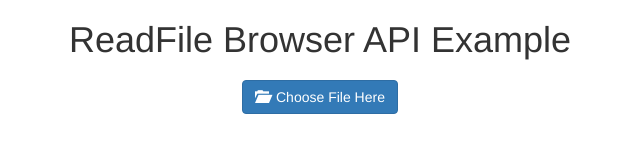
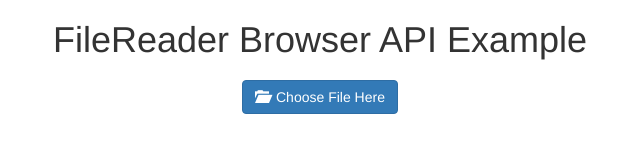
Before and after one commit to jwill9999/readfile_browser_api, a plain HTML site: page index.html in a window 1280 px wide. Shown: the whole page, without its empty margins (320-960 px from the left). Drawn offline with nearby package versions, Linux system fonts and the light colour scheme.

Commit message:
Readme docs updated

```diff
--- a/index.html
+++ b/index.html
@@ -4,7 +4,7 @@
 <head>
   <meta charset="utf-8">
   <meta name="viewport" content="width=device-width">
-  <title>ReadFile API</title>
+  <title>FileReader API</title>
   <link rel="stylesheet" href="https://maxcdn.bootstrapcdn.com/bootstrap/3.3.7/css/bootstrap.min.css" integrity="sha384-BVYiiSIFeK1dGmJRAkycuHAHRg32OmUcww7on3RYdg4Va+PmSTsz/K68vbdEjh4u"
     crossorigin="anonymous">
 
@@ -15,7 +15,7 @@
   <div class="container  ">
     <div class="row ">
       <div class="col-xs-12 ">
-        <h1>ReadFile Browser API Example</h1>
+        <h1>FileReader Browser API Example</h1>
         <input type="file" class="filestyle" accept="image/*" name="input" id="input" data-classButton="btn btn-primary" data-input="false"
           data-classIcon="icon-plus" data-buttonText="Choose File Here">
 
```
Also changed, not shown: 1 other file.
